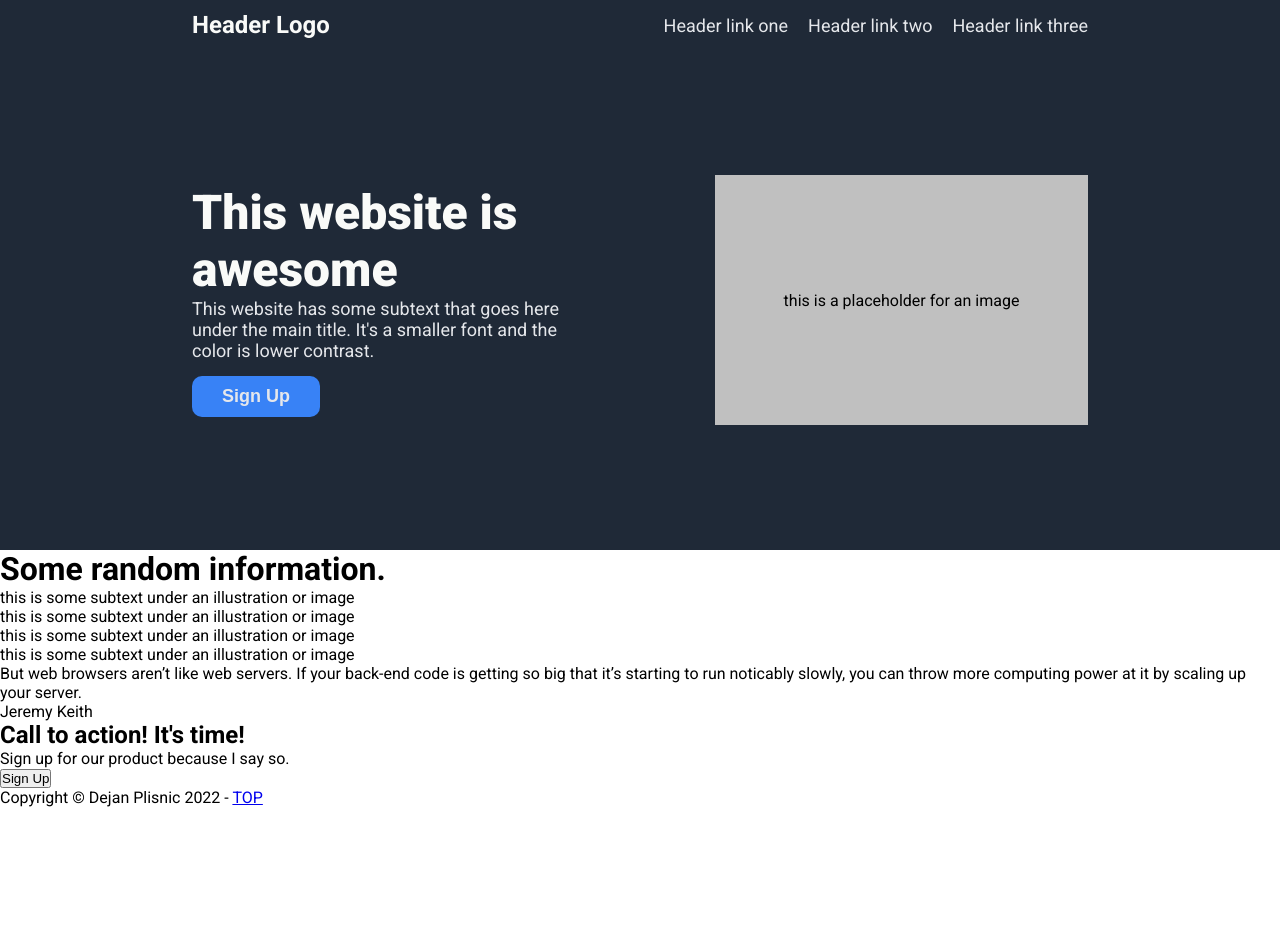
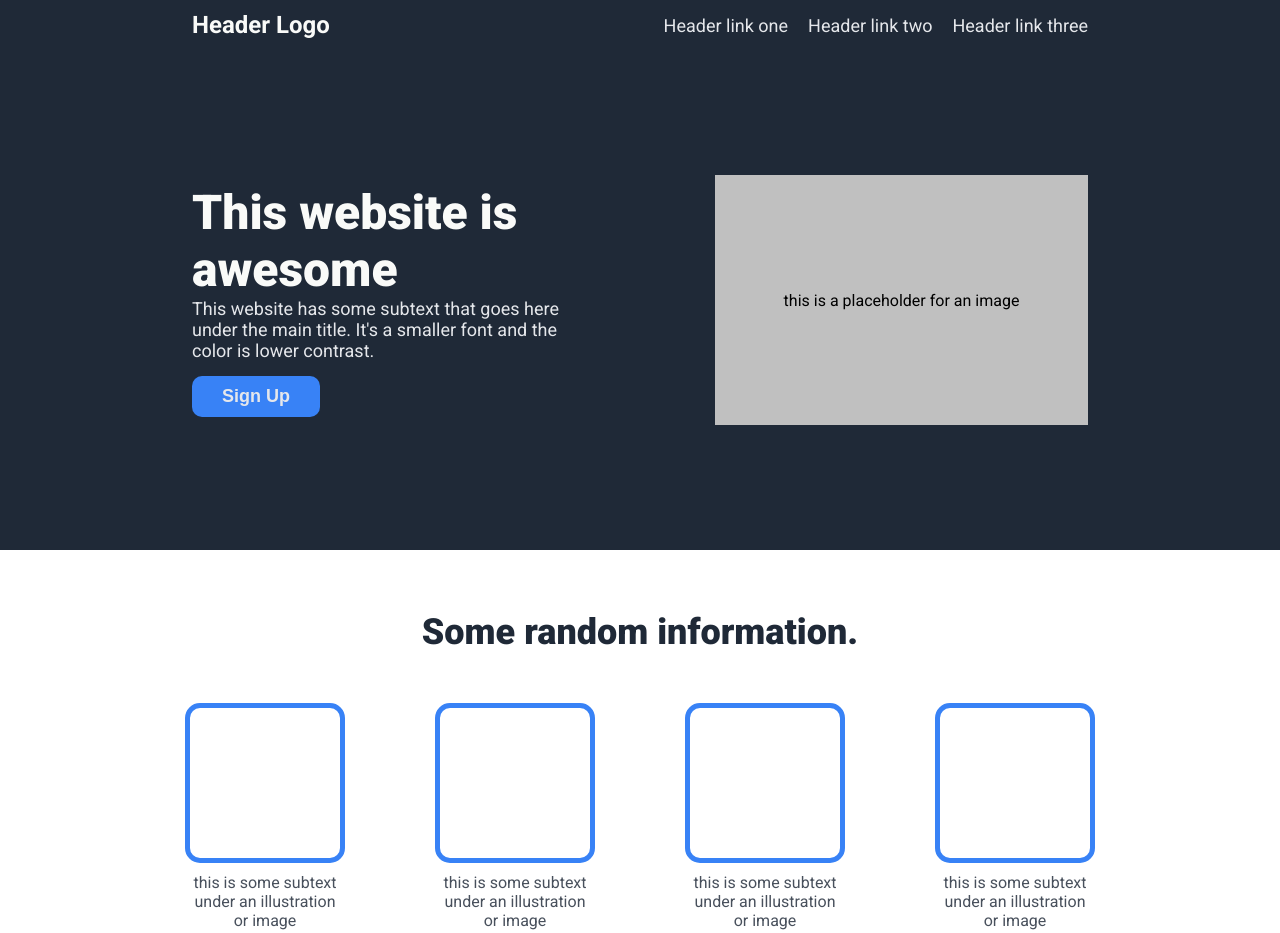
Before and after one commit to dejanpls/landing-page, a plain HTML site: page index.html in a window 1280 px wide. Shown: the top 933 px of the page. Before the commit the page ends 807 px from the top, so only its background shows below. Drawn offline with Linux system fonts and the light colour scheme.

Commit message:
Style top section in style.css

```diff
--- a/style.css
+++ b/style.css
@@ -93,7 +93,55 @@ body {
     justify-content: center;
     align-items: center;
 }
-
-
 /* Hero End */
 /* Header End */
+
+/* Main */
+/* Top Section */
+.top-section {
+    display: flex;
+    flex-direction: column;
+    justify-content: center;
+    align-items: center;
+    height: 240px;
+    margin: 100px auto;
+    width: 70%;
+}
+
+.top-section h1 {
+    margin-bottom: 50px;
+    font-size: 36px;
+    font-weight: 900;
+    color: #1F2937;
+}
+
+.top-section .cards {
+    display: flex;
+    justify-content: center;
+    align-items: center;
+}
+
+.cards .card {
+    display: flex;
+    flex-direction: column;
+    justify-content: center;
+    align-items: center;
+    gap: 10px;
+}
+
+.card .box {
+    width: 150px;
+    height: 150px;
+    border: 5px solid #3882F6;
+    border-radius: 15px;
+}
+
+.card .text {
+    width: 150px;
+    text-align: center;
+    margin: 0 50px;
+    color: #1f2937d0;
+}
+/* Top Section End */
+
+/* Main End */
```
